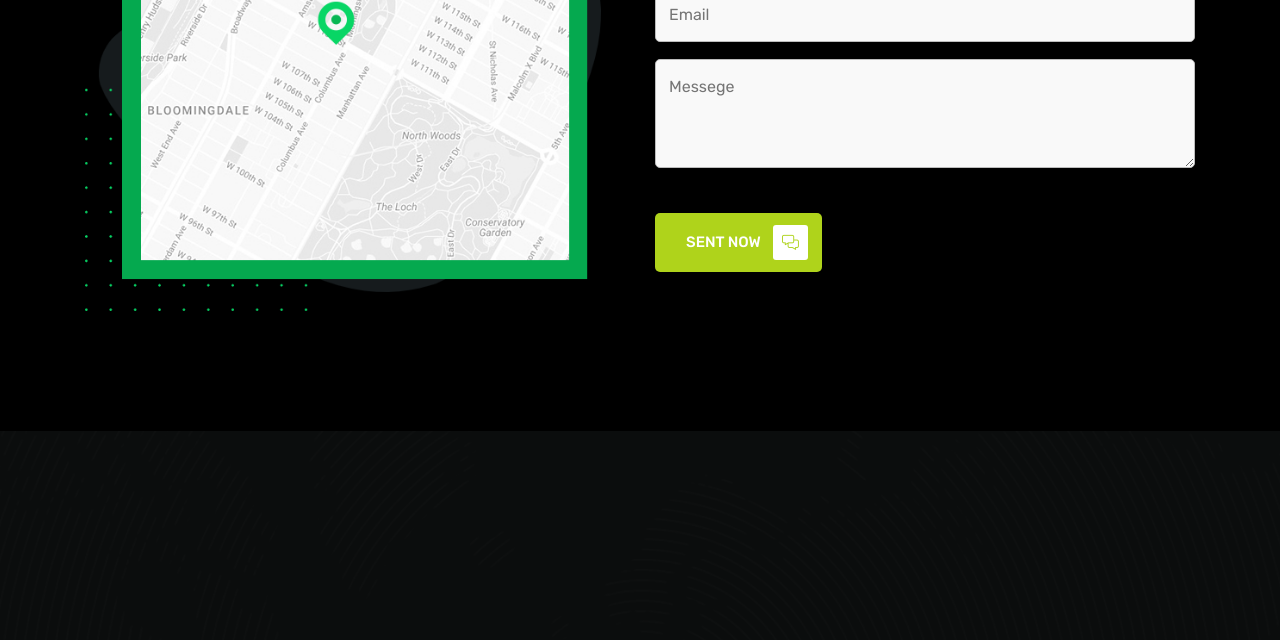
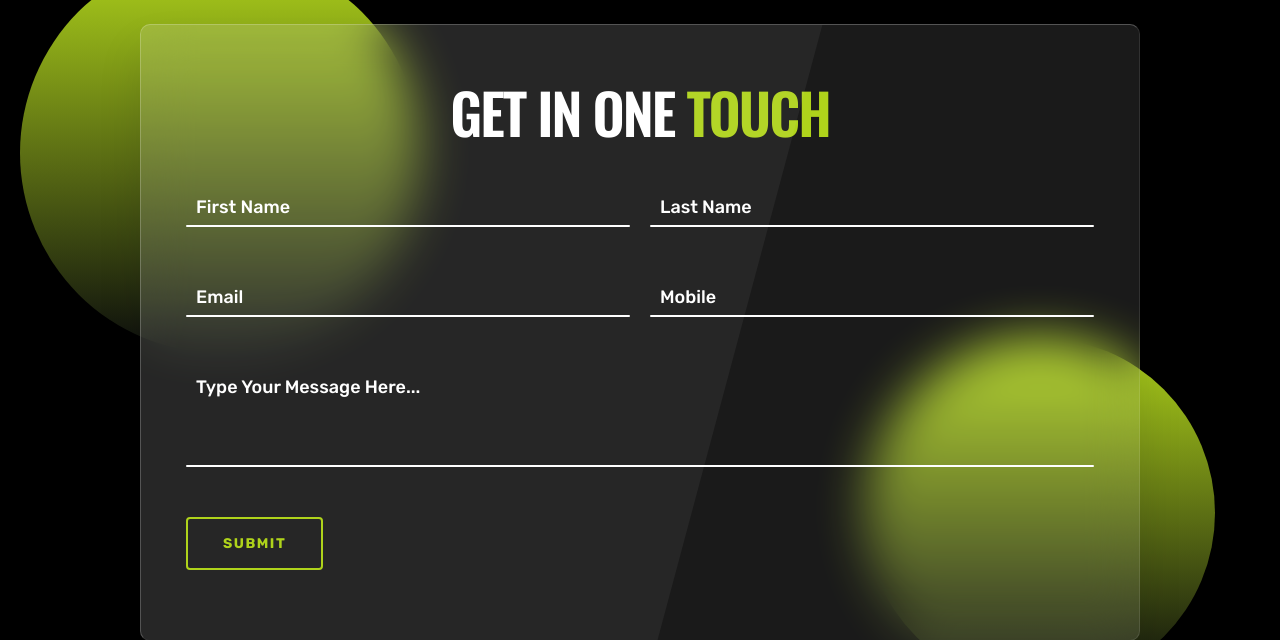
Before and after one commit to Ruthvikchannegowda/ruthvik-new-portfolio, a plain HTML site: page contact.html in a window 1280 px wide. Shown: the part 1267-1907 px from the top of the page. Drawn offline with nearby package versions, Linux system fonts and the light colour scheme.

Commit message:
contact-us-card-update

```diff
--- a/assets/css/custome.css
+++ b/assets/css/custome.css
@@ -1016,3 +1016,8 @@ input[type="submit"]
     }
 
 }
+
+
+.pt-6{
+  padding-top: 6rem;
+}
--- a/contact.html
+++ b/contact.html
@@ -21,6 +21,8 @@
     <link rel="stylesheet" href="assets/css/inner.css">
     <link rel="stylesheet" href="assets/css/button.css">
     <link rel="stylesheet" href="assets/css/responsive.css">
+    <link rel="stylesheet" href="assets/css/custome.css">
+
 
 </head><!--HEADE END-->
 
@@ -147,7 +149,7 @@
 
 
         <!--:::::CONTACT AREA START :::::::-->
-        <div class="contact-page-area inner-bg-shpes section-padding main-bg">
+         <div class="contact-page-area inner-bg-shpes section-padding main-bg">
             <div class="container">
                 <div class="row justify-content-center">
                     <div class="col-lg-4 text-center">
@@ -186,7 +188,7 @@
                     </div>
                 </div>
                 <div class="space-100"></div>
-                <div class="row">
+                <!-- <div class="row">
                     <div class="col-lg-6 align-self-center">
                         <div class="map mr-lg-4">
                             <img src="assets/img/contact/contact-map.png" alt="">
@@ -209,11 +211,66 @@
                             <a href="#" class="subscribe-btn">sent now <i class="fal fa-comments-alt"></i></a>
                         </div>
                     </div>
-                </div>
+                </div> -->
             </div>
             <img src="assets/img/bg/service-bg.svg" alt="" class="inner-shape1">
         </div>
         <!--:::::CONTACT AREA END :::::::-->
+
+
+        <section class="main-bg glass-card pt-6">
+            <div class="container glass-container">
+                <h2 class="text-center text-white">GET IN ONE <span class="skill-color">TOUCH</span></h2>
+                <div class="row">
+                    <div class="col">
+                        <div class="inputBox">
+                            <input type="text" name="" required="required">
+                            <span class="text">First Name</span>
+                            <span class="line"></span>
+                        </div>
+                    </div>
+                    <div class="col">
+                        <div class="inputBox">
+                            <input type="text" name="" required="required">
+                            <span class="text">Last Name</span>
+                            <span class="line"></span>
+                        </div>
+                    </div>
+                </div>
+                <div class="row">
+                    <div class="col">
+                        <div class="inputBox">
+                            <input type="text" name="" required="required">
+                            <span class="text">Email</span>
+                            <span class="line"></span>
+                        </div>
+                    </div>
+                    <div class="col">
+                        <div class="inputBox">
+                            <input type="text" name="" required="required">
+                            <span class="text">Mobile</span>
+                            <span class="line"></span>
+                        </div>
+                    </div>
+                </div>
+                <div class="row">
+                    <div class="col">
+                        <div class="inputBox textarea">
+                            <textarea required="required"></textarea>
+                            <span class="text">Type Your Message Here...</span>
+                            <span class="line"></span>
+                        </div>
+                    </div>
+                </div>
+                <div class="row">
+                    <div class="col">
+                        <a class="btn btn-arrow btn-border" href="about.html">
+                            <span>Submit<svg version="1.1" id="Layer_1" xmlns="http://www.w3.org/2000/svg" xmlns:xlink="http://www.w3.org/1999/xlink" x="0px" y="0px" viewBox="0 0 36.1 25.8" enable-background="new 0 0 36.1 25.8" xml:space="preserve"><g><line fill="none" stroke="#FFFFFF" stroke-width="3" stroke-miterlimit="10" x1="0" y1="12.9" x2="34" y2="12.9"></line><polyline fill="none" stroke="#FFFFFF" stroke-width="3" stroke-miterlimit="10" points="22.2,1.1 34,12.9 22.2,24.7   "></polyline></g></svg></span>
+                          </a>
+                    </div>
+                </div>
+            </div>
+        </section>
 
 
 
```
Also changed, not shown: about.html (+4 -2 lines), future-tec-congress-project.html (+1 -1 lines), index.html (+1 -0 lines), wingpath-landing-1.html (+1 -1 lines), wingpath-project.html (+1 -1 lines).
